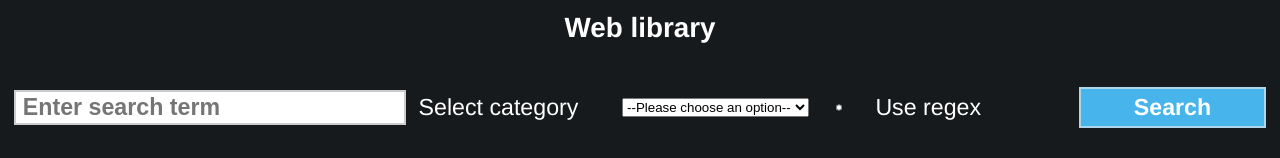
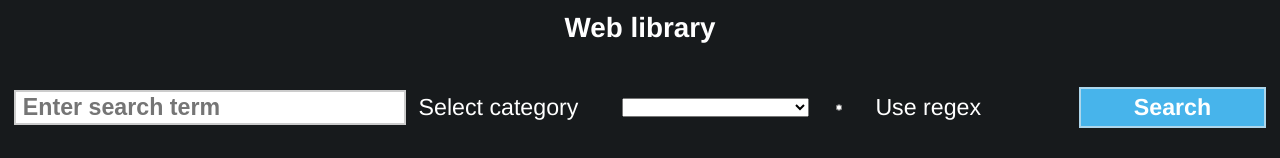
Before and after one commit to andrewtomanek/vue-books, a Vue app: page / in a window 1280 px wide. Shown: the top 158 px of the page. Built offline with nearby package versions, Linux system fonts and the light colour scheme.

Commit message:
select binding

```diff
--- a/src/components/searchBooks.vue
+++ b/src/components/searchBooks.vue
@@ -12,13 +12,15 @@
           class="search-box"
           placeholder="Enter search term"
         />
-        <label for="search-select">Select category</label>
-        <select name="searchCategory" id="search-select">
-          <option value="">--Please choose an option--</option>
-          <option value="All">All</option>
-          <option value="Author">Author</option>
-          <option value="Author and name">Author and name</option>
-          <option value="parrot">Category</option>
+        <label for="search-select">Select category{{ selected }}</label>
+        <select v-model="selected" name="searchCategory" id="search-select">
+          <option
+            v-for="option in options"
+            v-bind:value="option.value"
+            :key="option.text"
+          >
+            {{ option.text }}
+          </option>
         </select>
         <input type="checkbox" id="toggle" />
         <label for="toggle">Use regex</label>
@@ -33,6 +35,17 @@ import { mapGetters } from "vuex";
 
 export default {
   name: "searchBooks",
+  data: function() {
+    return {
+      selected: "",
+      options: [
+        { text: "All", value: "All" },
+        { text: "Author", value: "Author" },
+        { text: "Author and name", value: "Author and name" },
+        { text: "Category", value: "Category" },
+      ],
+    };
+  },
   computed: Object.assign(
     {},
     {
```
